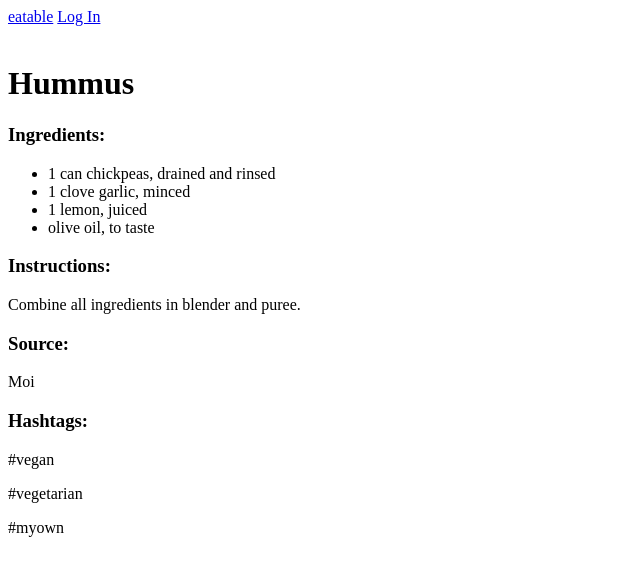
After one commit to jturn130/eatable, a Flask app: page /myrecipes/1/recipe/1 in a window 1280 px wide. The commit adds this page. Shown: the top 576 px of the page, without its empty margins (0-640 px from the left). Run offline with Flask 2, Linux system fonts and the light colour scheme; data comes from the database, SQL or seed files in the repository; both versions use the stored data as it was after the commit.

Commit message:
finished recipe homepage, ability to view an individual recipe, added some more class methods, working on a feature to edit recipes

```diff
--- a/model.py
+++ b/model.py
@@ -79,10 +79,17 @@ class Recipe(db.Model):
         db.session.commit()
         return new_recipe
 
+    @classmethod
+    def get_recipe(cls, recipeid):
+        """Get a recipe given the recipeid."""
+
+        recipe = Recipe.query.filter_by(recipe_id=recipeid).one()
+        return recipe
+
     def __repr__(self):
         """Provide helpful representation when printed."""
 
-        return "<Recipe recipe_id=%d user_id=%d recipe_title=%s>" % (self.recipe_id, self.user_id, self.recipe_title)
+        return "<Recipe recipe_id=%d user_id=%d recipe_title=%s instructions=%s>" % (self.recipe_id, self.user_id, self.recipe_title, self.instructions)
 
 
 class Ingredient(db.Model):
@@ -121,7 +128,7 @@ class Ingredient(db.Model):
             print "this is i: %d" % i
             ingredients_to_add[i] = []
             for r in requestform:
-                print "this is r in the get ings to add function: %s" % r
+                # print "this is r in the get ings to add function: %s" % r
                 # looks for entries that end with an integer
                 if r[0:3] == 'ite' or r[0:3] == 'pre' or r[0:3] == 'mea' or r[0:3] == 'qty':
 
@@ -164,10 +171,17 @@ class Ingredient(db.Model):
             db.session.add(new_ingredient)
             db.session.commit()
 
+    @classmethod
+    def get_recipe_ingredients(cls, recipeid):
+        """Get a list of ingredients in a given recipe."""
+
+        recipe_ingredients = Ingredient.query.filter_by(recipe_id=recipeid).all()
+        return recipe_ingredients
+
     def __repr__(self):
         """Provide helpful representation when printed."""
 
-        return "<Ingredient ingredient_id=%d recipe_id=%d item=%s>" % (self.ingredient_id, self.recipe_id, self.item)
+        return "<Ingredient ingredient_id=%d recipe_id=%d quantity=%s measure=%s item=%s prep_notes=%s>" % (self.ingredient_id, self.recipe_id, self.quantity, self.measure, self.item, self.prep_notes)
 
 
 class Recipe_Hashtag(db.Model):
@@ -179,6 +193,8 @@ class Recipe_Hashtag(db.Model):
     recipe_id = db.Column(db.Integer, db.ForeignKey('recipes.recipe_id'), nullable=False)
     hashtag_id = db.Column(db.Integer, db.ForeignKey('hashtags.hashtag_id'), nullable=False)
 
+    hashtags = db.relationship('Hashtag')
+
     @classmethod
     def create_new_recipe_hashtag(cls, recipe_id, hashtag_id_list):
         """Iterates through list of hashtag_ids and adds to recipe_hashtags table."""
@@ -189,6 +205,23 @@ class Recipe_Hashtag(db.Model):
 
             db.session.add(new_recipe_hashtag)
             db.session.commit()
+
+    @classmethod
+    def get_recipe_hashtags(cls, recipeid):
+        """Get the recipe_hashtags given the recipe_id."""
+
+        recipe_hashtags = Recipe_Hashtag.query.filter_by(recipe_id=recipeid).all()
+        return recipe_hashtags
+
+    @classmethod
+    def get_hashtag_names_for_recipe(cls, recipe_hashtags):
+        """Get a list of hashtag names given the recipe hashtags."""
+
+        list_of_hashtags = []
+        for recipe_hashtag in recipe_hashtags:
+            hashtag_name = recipe_hashtag.hashtags.name
+            list_of_hashtags.append(hashtag_name)
+        return list_of_hashtags
 
     def __repr__(self):
         """Provide helpful representation when printed."""
@@ -233,6 +266,26 @@ class Hashtag(db.Model):
                 hashtag_id_list.append(hashtag_id)
         return hashtag_id_list
 
+    @classmethod
+    def get_readable_hashtags(cls, hashtag_list):
+        """Put hashtag names in a traditional format with #."""
+
+        list_of_readable_hashtags = []
+        for hashtag in hashtag_list:
+            hashtag = '#' + hashtag + " "
+            list_of_readable_hashtags.append(hashtag)
+        return list_of_readable_hashtags
+
+    @classmethod
+    def recreate_hashtag_input(cls, list_of_readable_hashtags):
+        """Format the readable hashtags like they would appear in the form input."""
+
+        complete_input = ''
+
+        for hashtag in list_of_readable_hashtags:
+            complete_input += hashtag
+        return complete_input
+
     def __repr__(self):
         """Provide helpful representation when printed."""
 
@@ -276,6 +329,7 @@ def connect_to_db(app):
 
     # Configure to use our SQLite database
     app.config['SQLALCHEMY_DATABASE_URI'] = 'sqlite:///eatable.db'
+    app.config['SQLALCHEMY_TRACK_MODIFICATIONS'] = False
     db.app = app
     db.init_app(app)
 
--- a/server.py
+++ b/server.py
@@ -89,7 +89,42 @@ def logout_user():
 def display_recipe_list(userid):
     """Display a list of recipes for a given user."""
 
-    return render_template("recipe_list.html", userid=userid)
+    user_recipes = Recipe.query.filter_by(user_id=userid).all()
+
+    return render_template("recipe_list.html", userid=userid, user_recipes=user_recipes)
+
+
+@app.route("/myrecipes/<int:userid>/recipe/<int:recipeid>")
+def display_recipe(userid, recipeid):
+
+    recipe = Recipe.get_recipe(recipeid)
+
+    ingredients = Ingredient.get_recipe_ingredients(recipeid)
+
+    recipe_hashtags = Recipe_Hashtag.get_recipe_hashtags(recipeid)
+
+    return render_template("recipe_info.html", recipe=recipe, ingredients=ingredients, recipe_hashtags=recipe_hashtags, userid=userid)
+
+
+@app.route("/myrecipes/<int:userid>/recipe/<int:recipeid>/edit")
+def edit_recipe(userid, recipeid):
+
+    recipe = Recipe.get_recipe(recipeid)
+
+    ingredients = Ingredient.get_recipe_ingredients(recipeid)
+
+    ingredient_count = len(ingredients)
+
+    recipe_hashtags = Recipe_Hashtag.get_recipe_hashtags(recipeid)
+
+    hashtag_list = Recipe_Hashtag.get_hashtag_names_for_recipe(recipe_hashtags)
+
+    readable_hashtags = Hashtag.get_readable_hashtags(hashtag_list)
+
+    recreated_hashtag_input = Hashtag.recreate_hashtag_input(readable_hashtags)
+
+    return render_template("edit_recipe.html", recipe=recipe, ingredients=ingredients, ingredient_count=ingredient_count,
+                           recipe_hashtags=recipe_hashtags, hashtag_list=hashtag_list, userid=userid, recreated_hashtag_input=recreated_hashtag_input)
 
 
 @app.route("/myrecipes/<int:userid>/addrecipe")
@@ -107,7 +142,7 @@ def add_new_recipe():
 
     ###### Recipe Table Section ######
     user_id = session['User']
-    recipe_title = request.form.get("title")
+    recipe_title = request.form.get("recipetitle")
     instructions = request.form.get("instructions")
     source = request.form.get("source")
 
--- /dev/null
+++ b/templates/recipe_info.html
@@ -0,0 +1,44 @@
+{% extends 'base.html' %}
+{% block content %}
+
+{% if 'User' in session %}
+    {% if session['User'] == userid %}
+        <a href="/myrecipes/{{ userid }}"> Back to My Recipes </a><br>
+        <a href="/myrecipes/{{ userid }}/recipe/{{ recipe.recipe_id }}/edit">Edit Recipe</a><br>
+    {% endif %}
+{% endif %}
+
+<h1>{{ recipe.recipe_title }}</h1>
+
+
+<h3>Ingredients: </h3>
+<ul>
+{% for ingredient in ingredients %}
+    <li>
+        {{ ingredient.quantity }} {{ ingredient.measure }}
+
+        {% if ingredient.prep_notes != '' %}
+            {{ ingredient.item }}, {{ ingredient.prep_notes }}
+        {% else %}
+            {{ ingredient.item }}
+        {% endif %}
+    </li>
+{% endfor %}
+</ul>
+
+<h3>Instructions: </h3>
+<p> {{ recipe.instructions }}</p>
+
+{% if recipe.source != '' %}
+    <h3> Source: </h3>
+    <p> {{ recipe.source }} </p>
+{% endif %}
+
+<h3> Hashtags: </h3>
+{% for recipe_hashtag in recipe_hashtags %}
+    <p> #{{recipe_hashtag.hashtags.name}} </p>
+{% endfor %}
+
+
+
+{% endblock %}
```
Also changed, not shown: templates/edit_recipe.html (added, +82 -0 lines), templates/new_recipe.html (+18 -3 lines), templates/recipe_list.html (+9 -0 lines), eatable.db.
